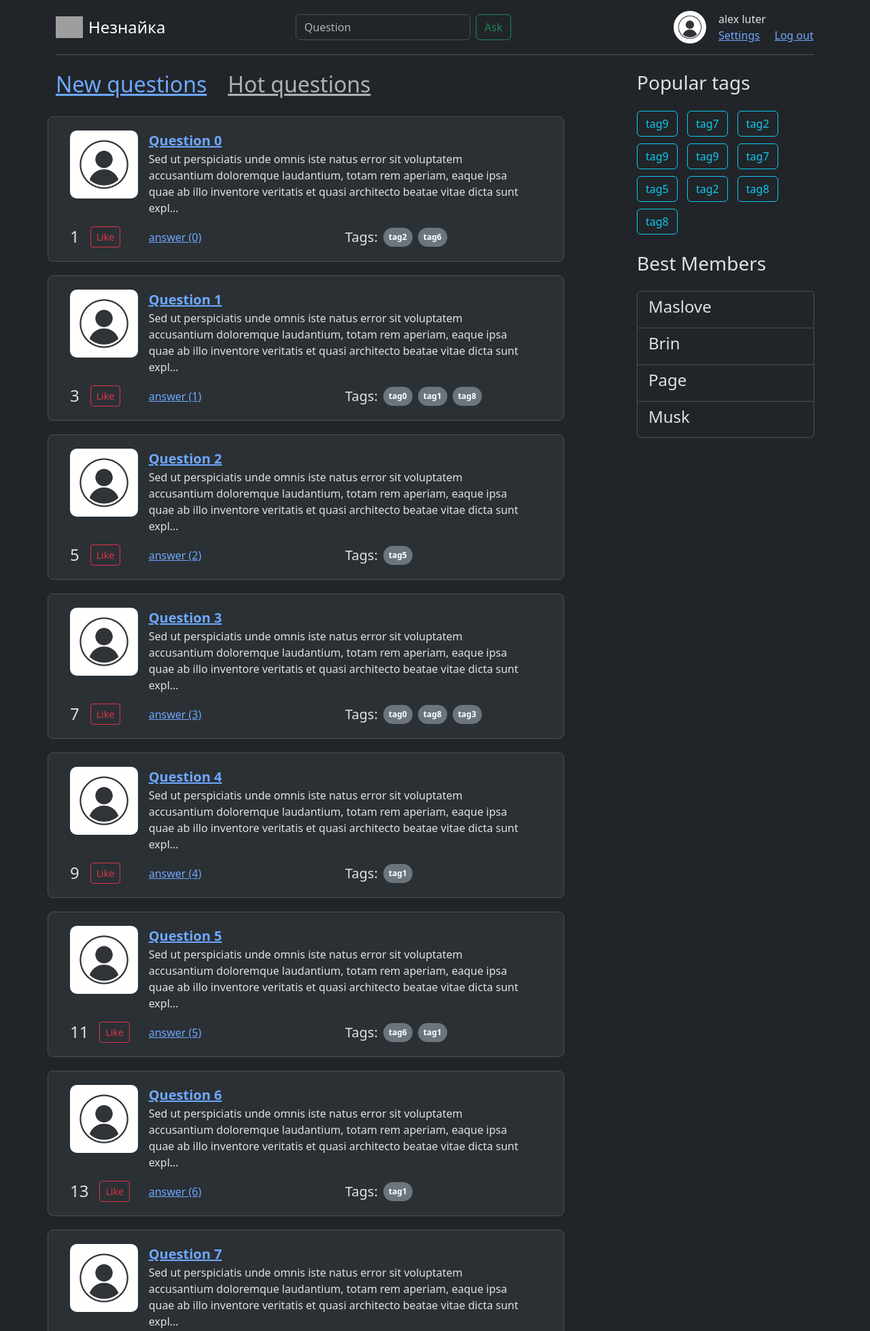
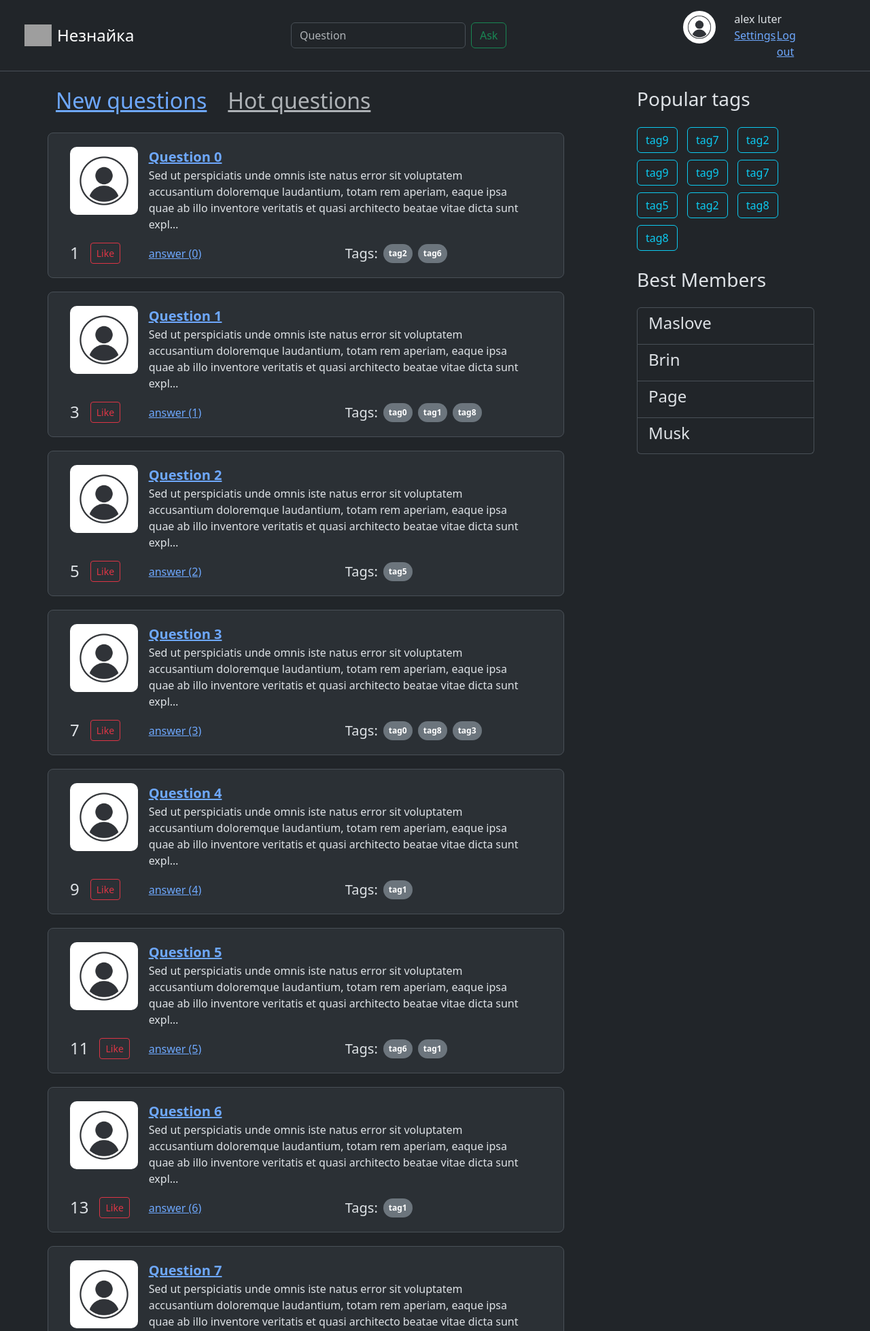
Before and after one commit to grompogrom/askme_gromov, a Django app: page / in a window 1280 px wide. Shown: the top 1958 px of the page at 68% size. Run offline with Django 4.2, Linux system fonts and the light colour scheme; some libraries are stand-ins or nearby versions; grey boxes are pictures that could not be loaded.

Commit message:
beauty modifications

```diff
--- a/templates/base.html
+++ b/templates/base.html
@@ -15,8 +15,7 @@
   </head>
   <body class="d-flex flex-column h-100 ">
 
-<div class="container">
-  <header class="d-flex flex-wrap align-items-center justify-content-center justify-content-md-between py-3 mb-4 border-bottom">
+  <header class="d-flex flex-wrap align-items-center justify-content-center justify-content-around py-3 mb-4 border-bottom">
     <div class="col-md-3 mb-2 mb-md-0">
       <a href="{% url 'index' %}" class="d-flex align-items-center mb-3 mb-md-0 me-md-auto link-body-emphasis text-decoration-none">
         <img class="bi me-2" width="40" height="32" src="{% static 'img/logo.png' %}"/>
@@ -35,7 +34,6 @@
     {% endif %}
 
   </header>
-</div>
 
 <!-- Begin page content -->
 <main class="flex-shrink-0">
--- a/templates/components/headder_part_loggined.html
+++ b/templates/components/headder_part_loggined.html
@@ -9,10 +9,10 @@
         <div class="col-sm-5">
           alex luter
           <div class="row">
-            <div class="col-6">
+            <div class="col-4">
               <a href="{% url 'settings' %}">Settings</a>
             </div>
-            <div class="col-6">
+            <div class="col-4">
               <a href="#">Log out</a>
             </div>
           </div>
--- a/templates/components/headder_part_unloggined.html
+++ b/templates/components/headder_part_unloggined.html
@@ -3,7 +3,7 @@
 <div class="col-md-3 ">
   <div class="row">
     <div class="col-2"></div>
-    <form class="col-3" action="{% url 'login' %}">
+    <form class="col-2" action="{% url 'login' %}">
       <button type="submit" class="btn btn-outline-primary me-2">Login</button>
     </form>
     <form class="col-5" action="{% url 'register' %}">
```
